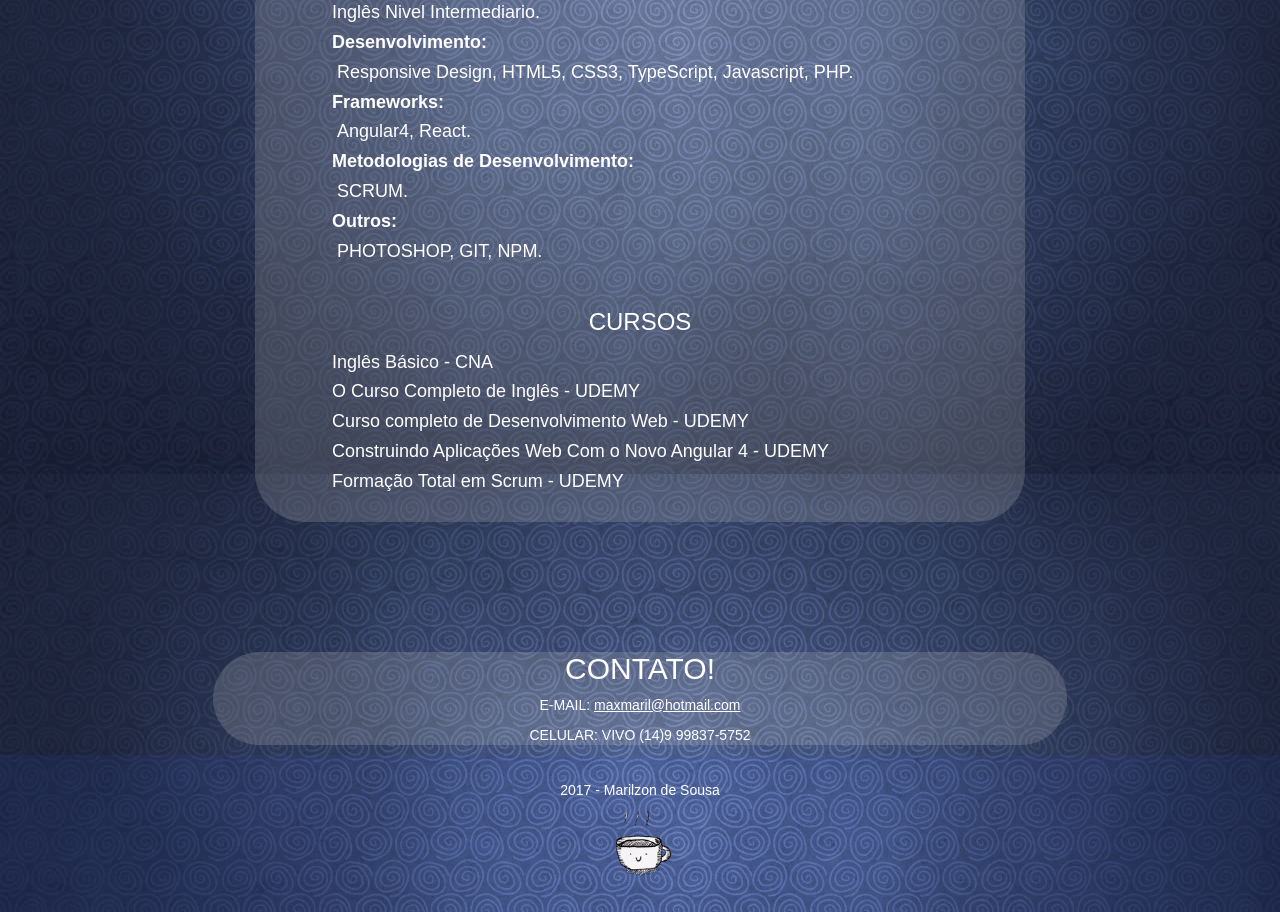
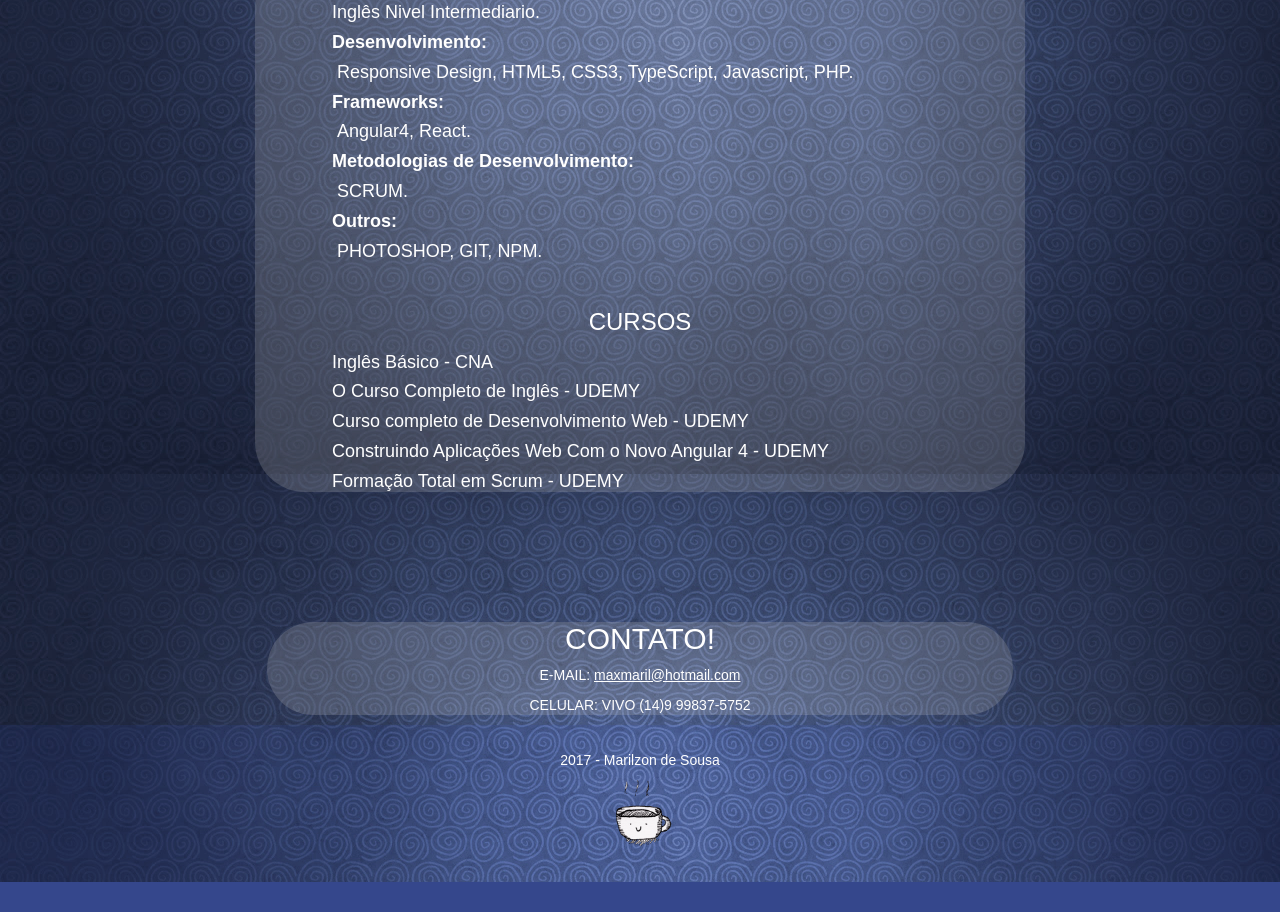
Before and after one commit to Marilzon/maril-dev, a website: page index.html in a window 1280 px wide. Shown: the part 1126-2038 px from the top of the page. After the commit the page ends 2008 px from the top, so only its background shows below. Drawn offline with nearby package versions, Linux system fonts and the light colour scheme.

Commit message:
up teste

```diff
--- a/index.html
+++ b/index.html
@@ -16,9 +16,7 @@
       <link href="css/style.css" rel="stylesheet">
       <link rel="stylesheet" href="css/menu-mobile.css">
       <link rel="stylesheet" href="https://cdnjs.cloudflare.com/ajax/libs/font-awesome/4.7.0/css/font-awesome.min.css">
-
       <link rel="icon" href="images/favicon.png">
-
       <!-- HTML5 shim and Respond.js for IE8 support of HTML5 elements and media queries -->
       <!-- WARNING: Respond.js doesn't work if you view the page via file:// -->
       <!--[if lt IE 9]>
@@ -147,16 +145,13 @@
                         </li>
                      </div>
                      <!--  <h3 class="titles">PROJETOS</h3> -->
-
-                     <br>
                   </ul>
                </div>
             </div>
          </section>
-         <div class="clear"></div>
-
          <section class="contact" id="contact">
-         <div class="col-sm-8 col-md-8 centered bg-group">
+            <div class="row">
+               <div class="col-sm-7 col-md-7 centered bg-group">
                   <h2 class="post-title">
                      CONTATO!
                   </h2>
@@ -164,10 +159,8 @@
                   </p>
                   <p>CELULAR: VIVO (14)9 99837-5752</p>
                </div>
-
+            </div>
          </section>
-
-
          <footer>
             <div>
                <p class="naoSelecionavel">2017 - Marilzon de Sousa </p>
@@ -176,7 +169,6 @@
          </footer>
       </div>
       <!-- Include all compiled plugins (below), or include individual files as needed -->
-
       <script src="https://maxcdn.bootstrapcdn.com/bootstrap/3.3.7/js/bootstrap.min.js" integrity="sha384-Tc5IQib027qvyjSMfHjOMaLkfuWVxZxUPnCJA7l2mCWNIpG9mGCD8wGNIcPD7Txa" crossorigin="anonymous"></script>
    </body>
 </html>
```
Lines whose indentation alone changed are shown as unchanged.
